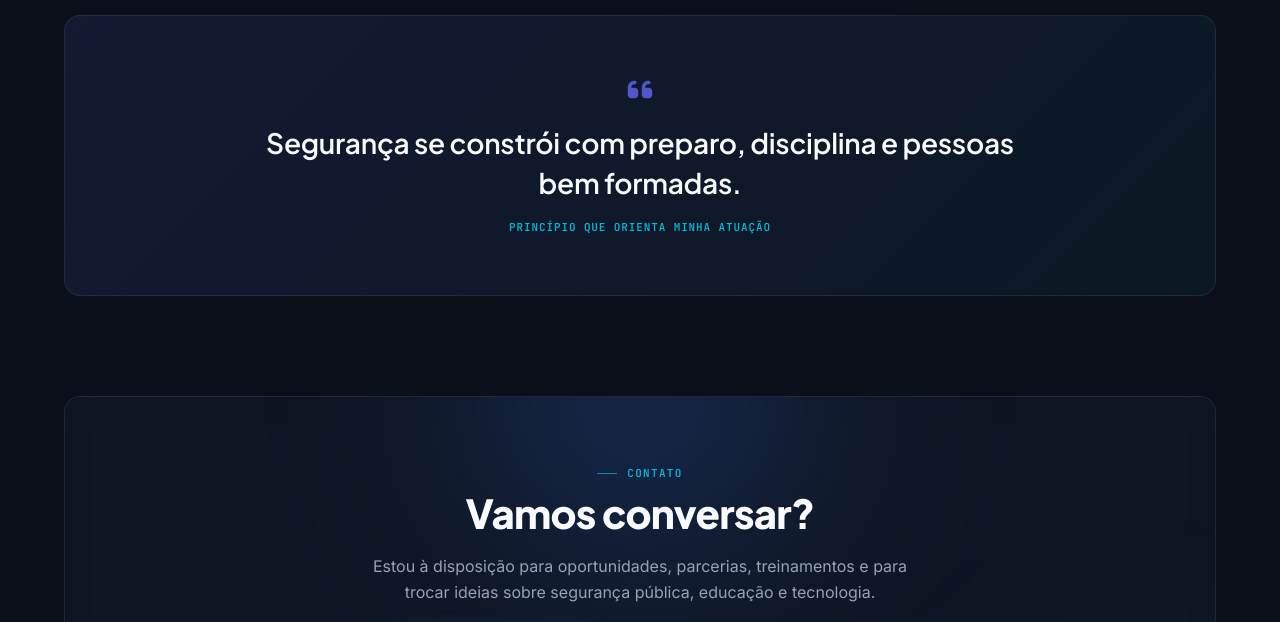
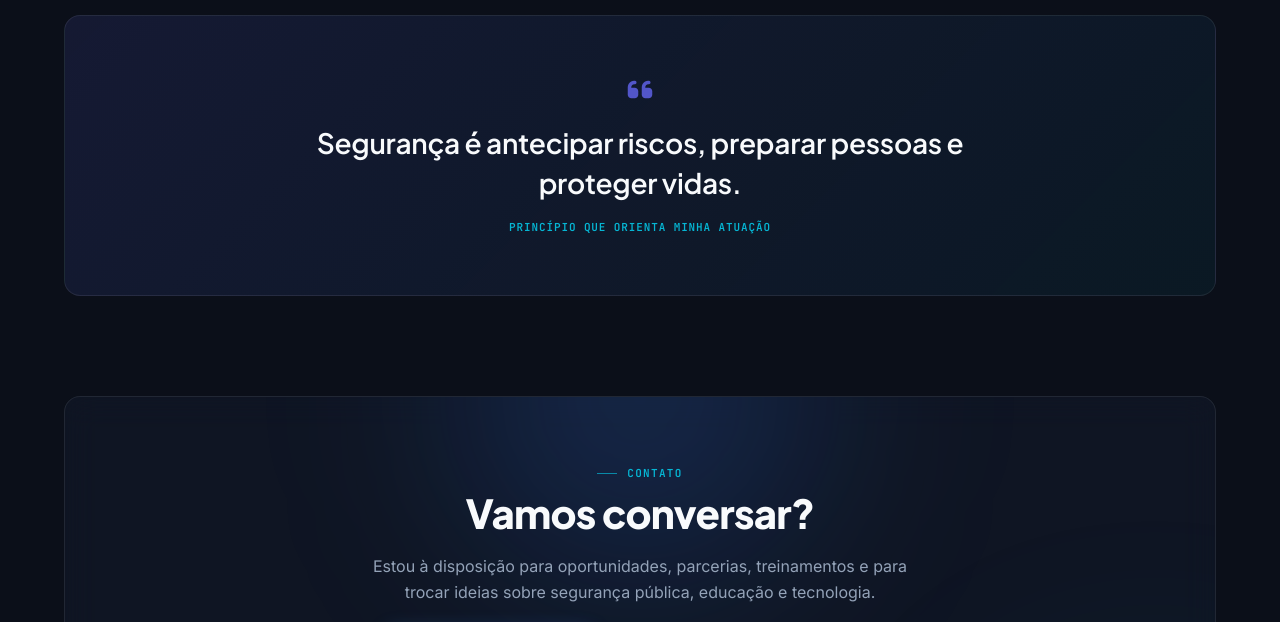
Before and after one commit to rodtricanico79-rgb/CURRICULO, a plain HTML site: page index.html in a window 1280 px wide. Shown: the part 5360-5982 px from the top of the page. Drawn offline with Linux system fonts and the light colour scheme.

Commit message:
versão 03

```diff
--- a/index.html
+++ b/index.html
@@ -503,7 +503,7 @@
     <div class="container">
       <figure class="manifesto reveal">
         <i class="fa-solid fa-quote-left" aria-hidden="true"></i>
-        <blockquote>Segurança se constrói com preparo, disciplina e pessoas bem formadas.</blockquote>
+        <blockquote>Segurança é antecipar riscos, preparar pessoas e proteger vidas.</blockquote>
         <figcaption class="label-caps">Princípio que orienta minha atuação</figcaption>
       </figure>
     </div>
```
